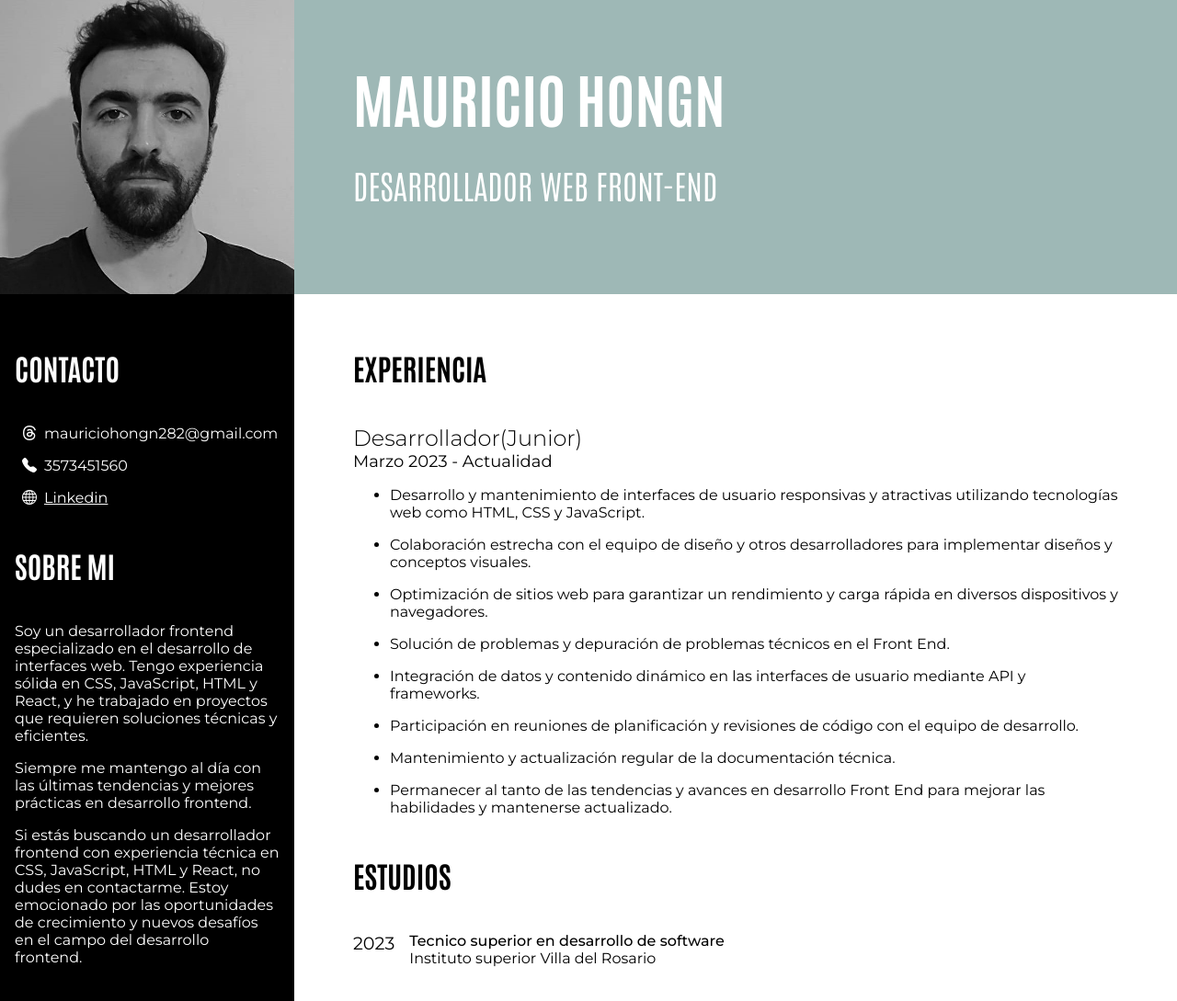
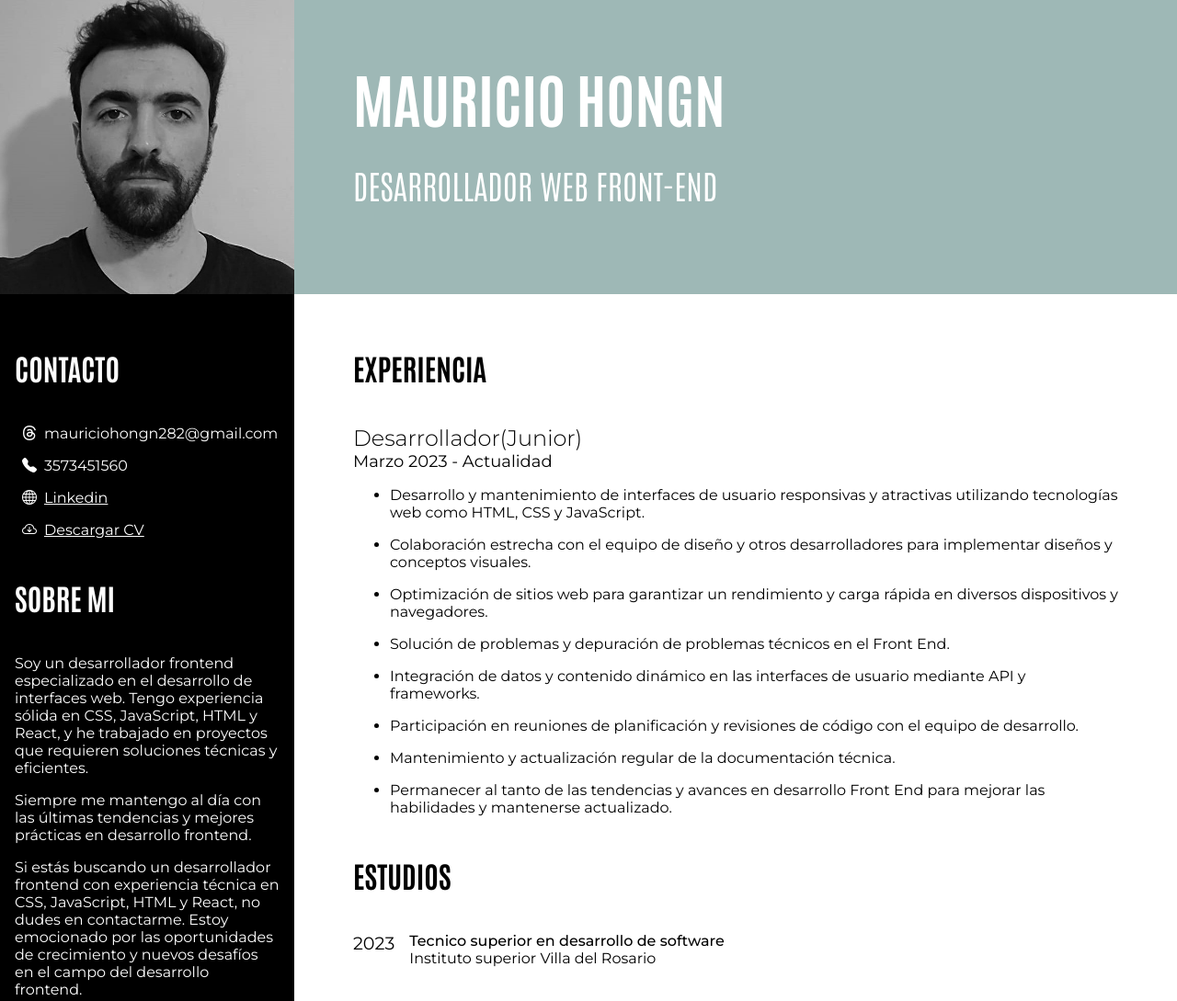
Before and after one commit to Maurihongn/CvOnline, a plain HTML site: page index.html in a window 1280 px wide. Shown: the top 1089 px of the page at 92% size. Drawn offline with nearby package versions, Linux system fonts and the light colour scheme.

Commit message:
Add files via upload

```diff
--- a/index.html
+++ b/index.html
@@ -55,6 +55,16 @@
             <span
               ><a href="https://www.linkedin.com/in/mauricio-hongn-bbbb73232/"
                 >Linkedin</a
+              ></span
+            >
+          </li>
+          <li class="contact-item">
+            <div class="icon-contact">
+              <i class="bi bi-cloud-arrow-down"></i>
+            </div>
+            <span
+              ><a href="./assets/Mauricio Hongn.pdf" download
+                >Descargar CV</a
               ></span
             >
           </li>
```
Also changed, not shown: 1 other file.
